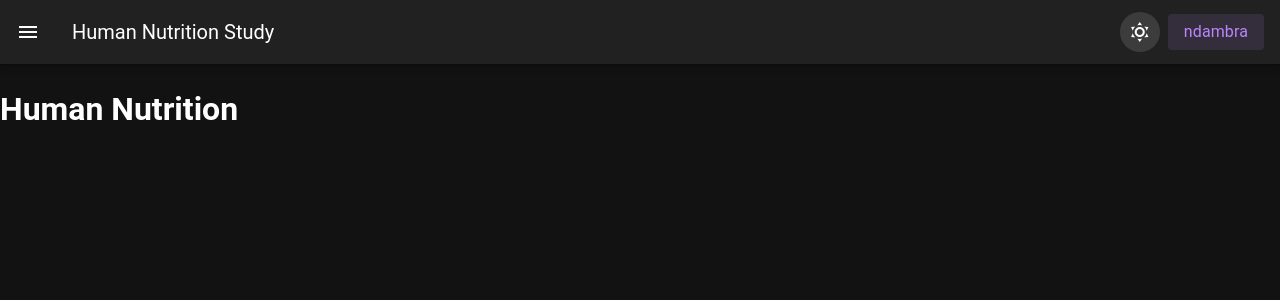
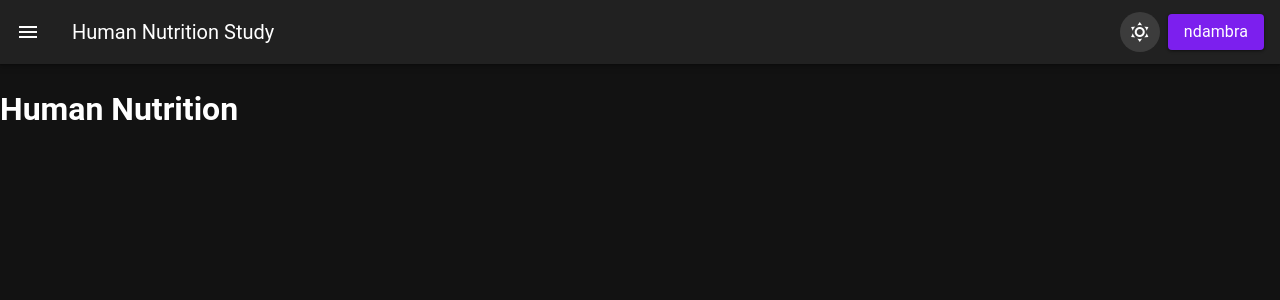
Before and after one commit to ndambra/human-nutrition-study, a Nuxt app: page / in a window 1280 px wide. Shown: the top 300 px of the page. Built offline with nearby package versions, Linux system fonts and the light colour scheme.

Commit message:
update style

```diff
--- a/app/layouts/default.vue
+++ b/app/layouts/default.vue
@@ -74,9 +74,9 @@ function toggleTheme() {
         </v-btn>
         <v-btn
           v-else
+          variant="elevated"
           rounded="md"
-          variant="tonal"
-          :color="loginBtnColor"
+          color="primary"
         >
           {{ user }}
         </v-btn>
--- a/app/plugins/vuetify.ts
+++ b/app/plugins/vuetify.ts
@@ -12,7 +12,7 @@ export default defineNuxtPlugin((nuxtApp) => {
         customDark: {
           dark: true,
           colors: {
-            primary: "#bb86fc",
+            primary: "#7c1fee",
             secondary: "#03dac5",
           },
         },
```
